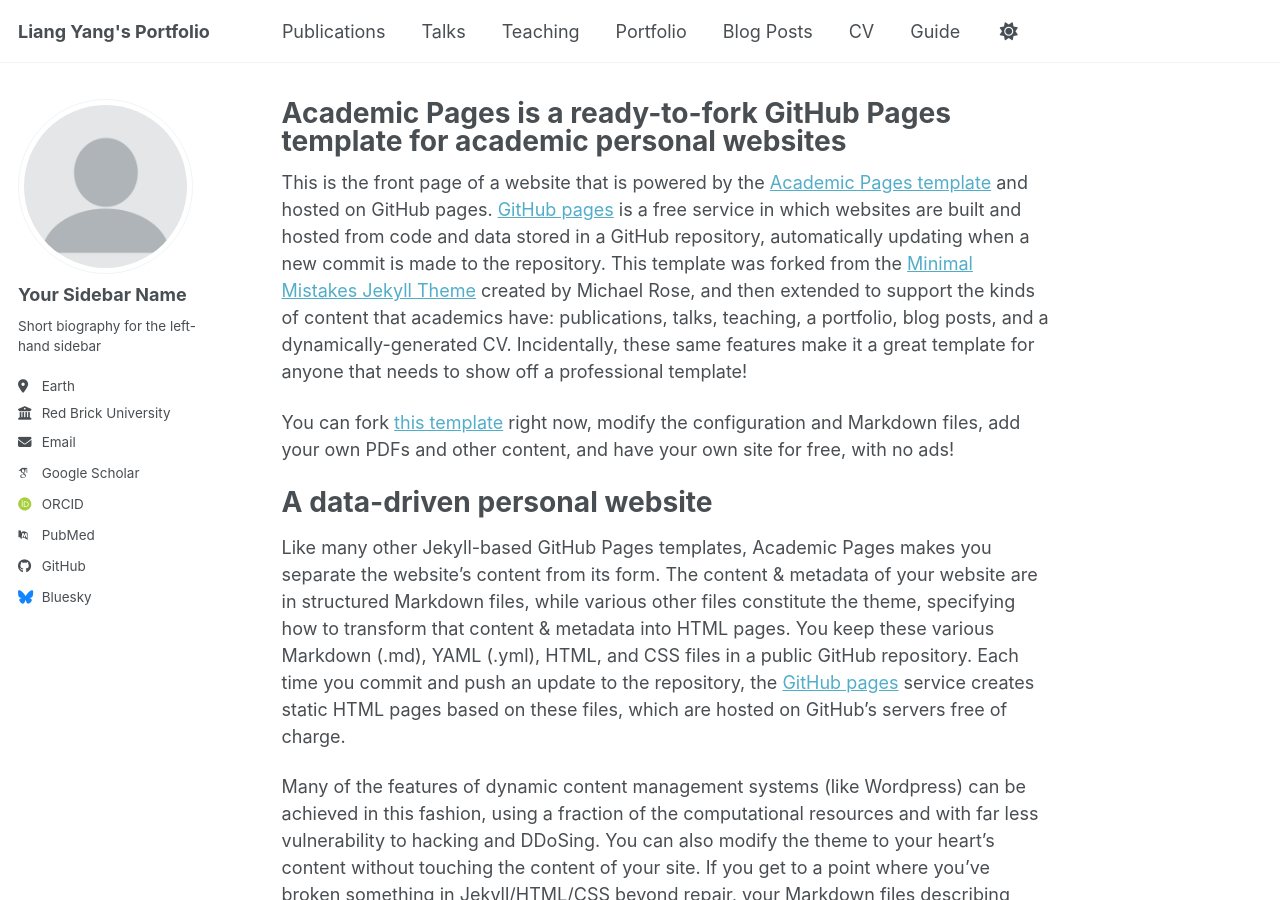
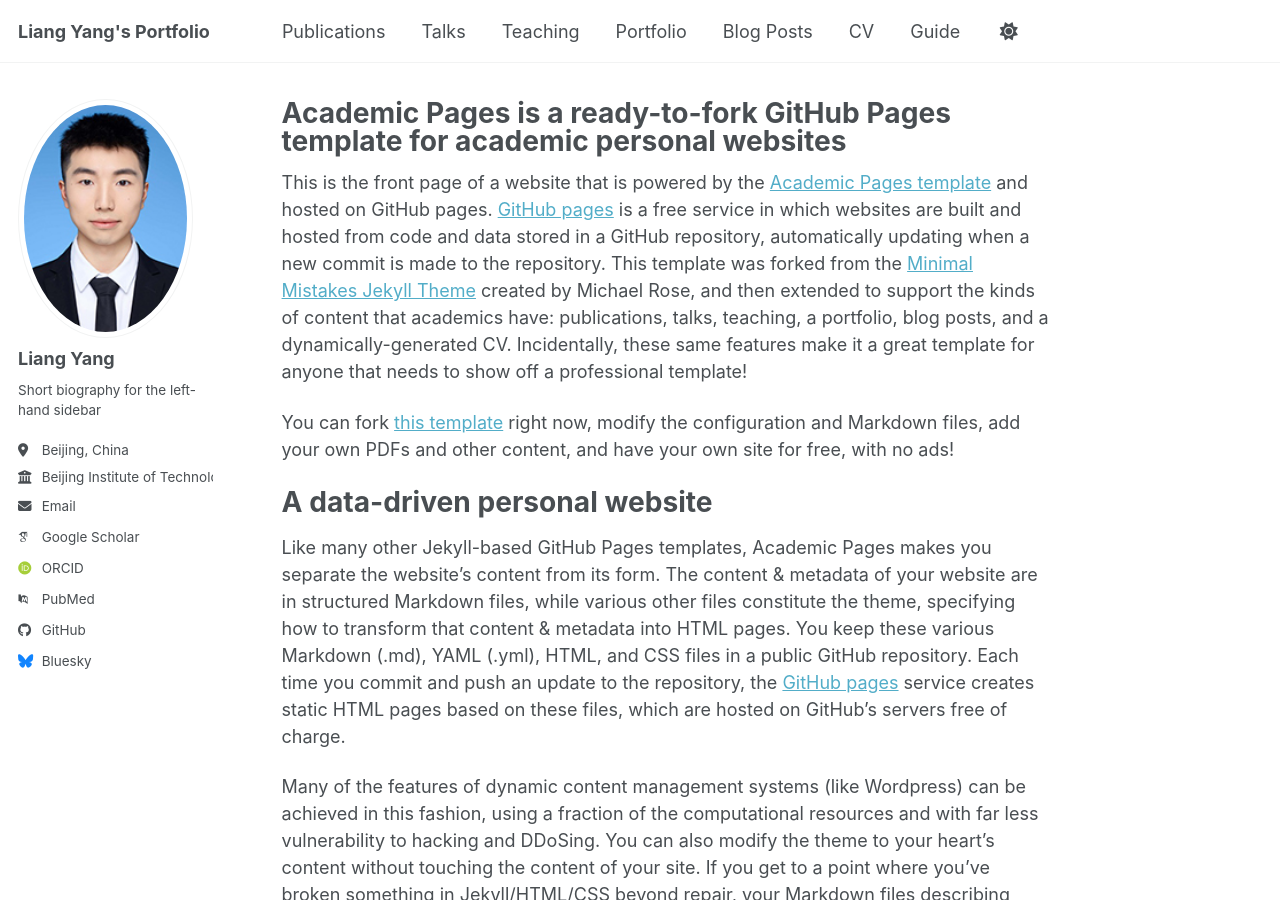
Before and after one commit to Groot-yang/Groot-yang.github.io, a Jekyll site: the page built from _pages/about.md, in a window 1280 px wide and 900 px high. Built offline with Jekyll 4.4.1, drawn with Linux system fonts in a browser that asks for light colours; some web fonts are replaced; a script bundle is joined from its source files by our own code; library files that are not in the unit come from our copies.

Commit message:
profile updates

```diff
--- a/_config.yml
+++ b/_config.yml
@@ -23,12 +23,12 @@
 #               Additional customization can be done by editing /_includes/author-profile.html
 author:
   # Biographic information
-  avatar           : "profile.png"
-  name             : "Your Sidebar Name"
+  avatar           : "profile.jpg"
+  name             : "Liang Yang"
   pronouns         : # example: "she/her"
   bio              : "Short biography for the left-hand sidebar"
-  location         : "Earth"
-  employer         : "Red Brick University"
+  location         : "Beijing, China"
+  employer         : "Beijing Institute of Technology"
   uri              : # URL
   email            : "none@example.org"
 
```
Also changed, not shown: images/profile.jpg (added).
